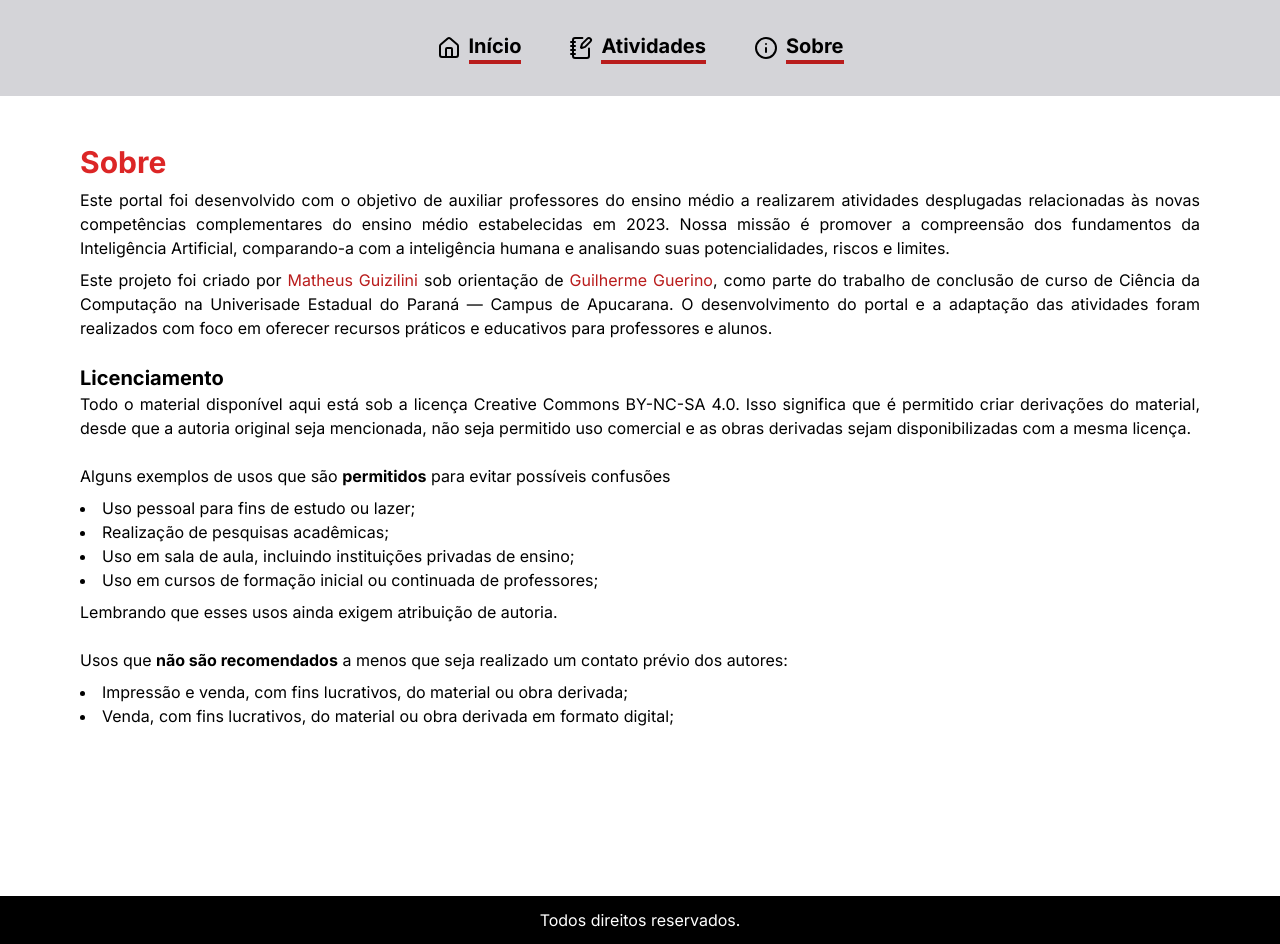
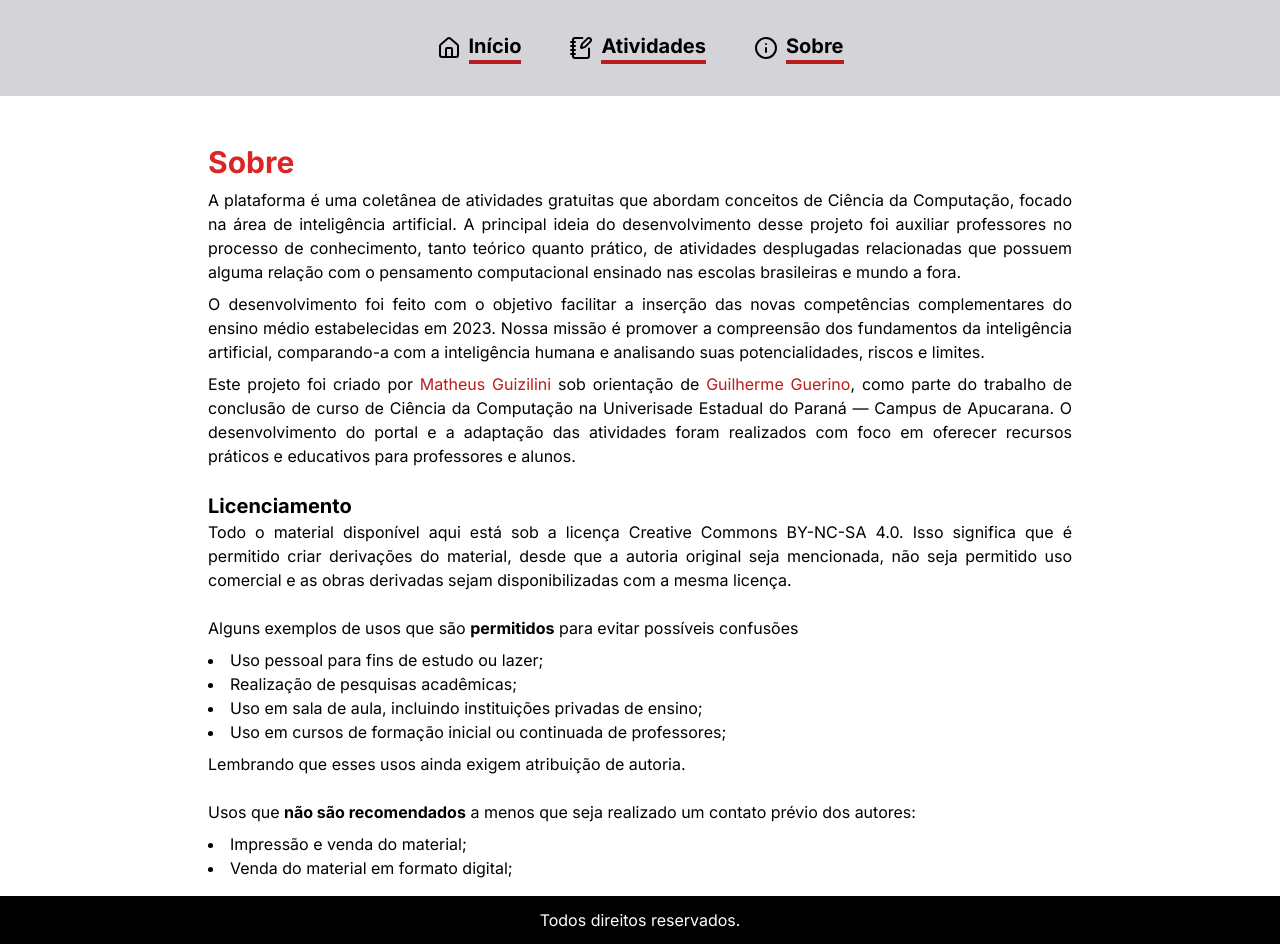
Before and after one commit to matheuscobz/unplugged-activities, a React (Vite) app in the folder frontend/: page /sobre in a window 1280 px wide. Built offline with nearby package versions, Linux system fonts and the light colour scheme.

Commit message:
Update sobre.tsx

```diff
--- a/frontend/src/sobre.tsx
+++ b/frontend/src/sobre.tsx
@@ -5,11 +5,15 @@ export function Sobre() {
     <>
       <Header />
 
-      <div className="flex flex-col bg-white mx-20 h-screen text-md gap-6 text-justify ">
+      <div className="flex flex-col bg-white mx-52 h-screen text-md gap-6 text-justify ">
         <div className="flex flex-col gap-2">
           <h1 className="text-red-600 font-bold text-3xl mt-12">Sobre</h1>
-          <p className="">Este portal foi desenvolvido com o objetivo de auxiliar professores do ensino médio a realizarem atividades desplugadas relacionadas às novas competências complementares do ensino médio estabelecidas em 2023. Nossa missão é promover a compreensão dos fundamentos da Inteligência Artificial, comparando-a com a inteligência humana e analisando suas potencialidades, riscos e limites.</p>
+          <p>A plataforma é uma coletânea de atividades gratuitas que abordam conceitos de Ciência da Computação, focado na área de inteligência artificial. A principal ideia do desenvolvimento desse projeto foi auxiliar professores no processo de conhecimento, tanto teórico quanto prático, de atividades desplugadas relacionadas que possuem alguma relação com o pensamento computacional ensinado nas escolas brasileiras e mundo a fora.</p>
+
+          <p className="">O desenvolvimento foi feito com o objetivo facilitar a inserção das novas competências complementares do ensino médio estabelecidas em 2023. Nossa missão é promover a compreensão dos fundamentos da inteligência artificial, comparando-a com a inteligência humana e analisando suas potencialidades, riscos e limites.</p>
           <p className="">Este projeto foi criado por <a className="underline-offset-0 text-red-700 hover:underline" href="#">Matheus Guizilini</a> sob orientação de <a   className="underline-offset-0 text-red-700 hover:underline" href="#">Guilherme Guerino</a>, como parte do trabalho de conclusão de curso de Ciência da Computação na Univerisade Estadual do Paraná — Campus de Apucarana. O desenvolvimento do portal e a adaptação das atividades foram realizados com foco em oferecer recursos práticos e educativos para professores e alunos.</p>
+
+
         </div>
 
         <div>
@@ -30,8 +34,8 @@ export function Sobre() {
         <div className="flex flex-col gap-2">
           <p>Usos que <strong>não são recomendados</strong> a menos que seja realizado um contato prévio dos autores:</p>
           <ul className=" flex flex-col list-disc list-inside">
-            <li>Impressão e venda, com fins lucrativos, do material ou obra derivada;</li>
-            <li>Venda, com fins lucrativos, do material ou obra derivada em formato digital;</li>
+            <li>Impressão e venda do material;</li>
+            <li>Venda do material em formato digital;</li>
           </ul>
         </div>
       </div>
```
